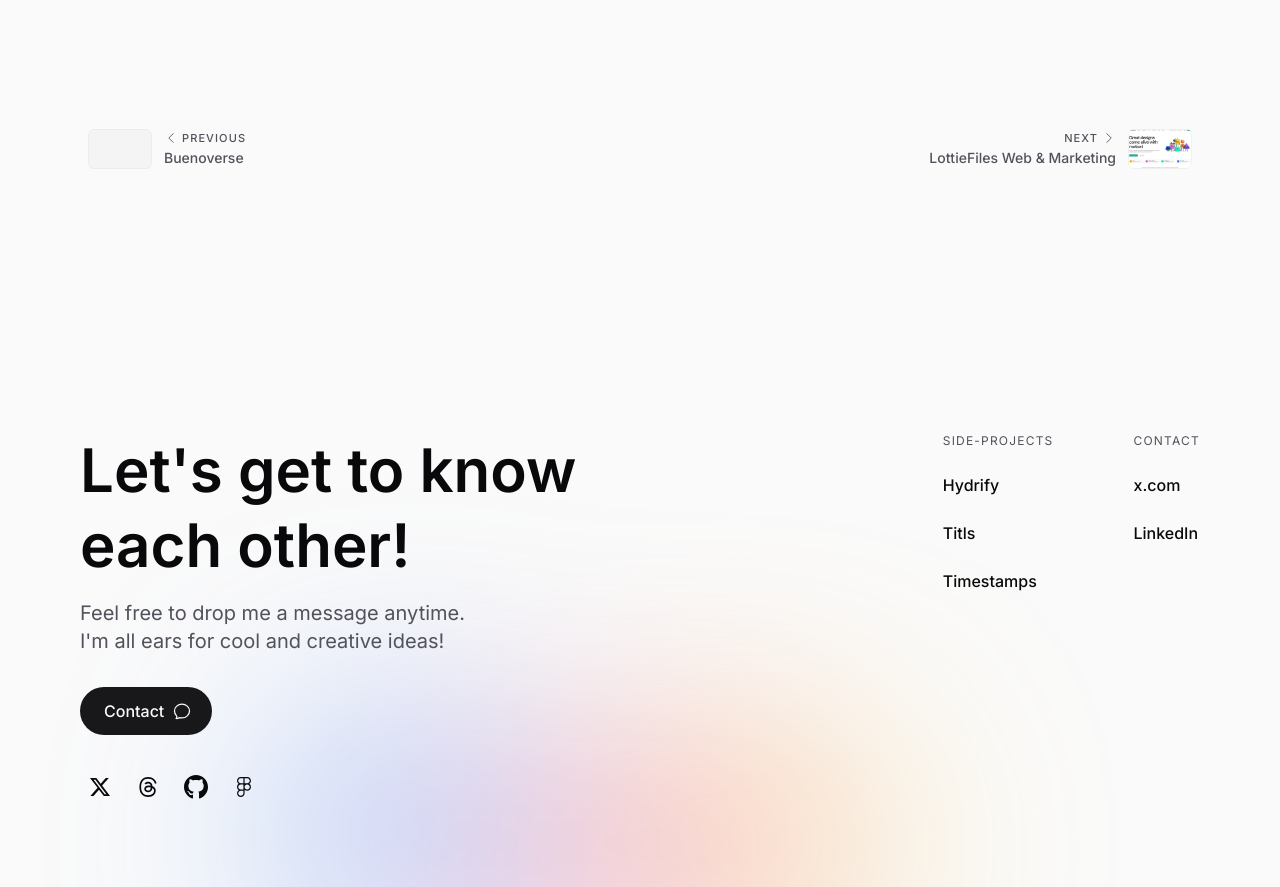
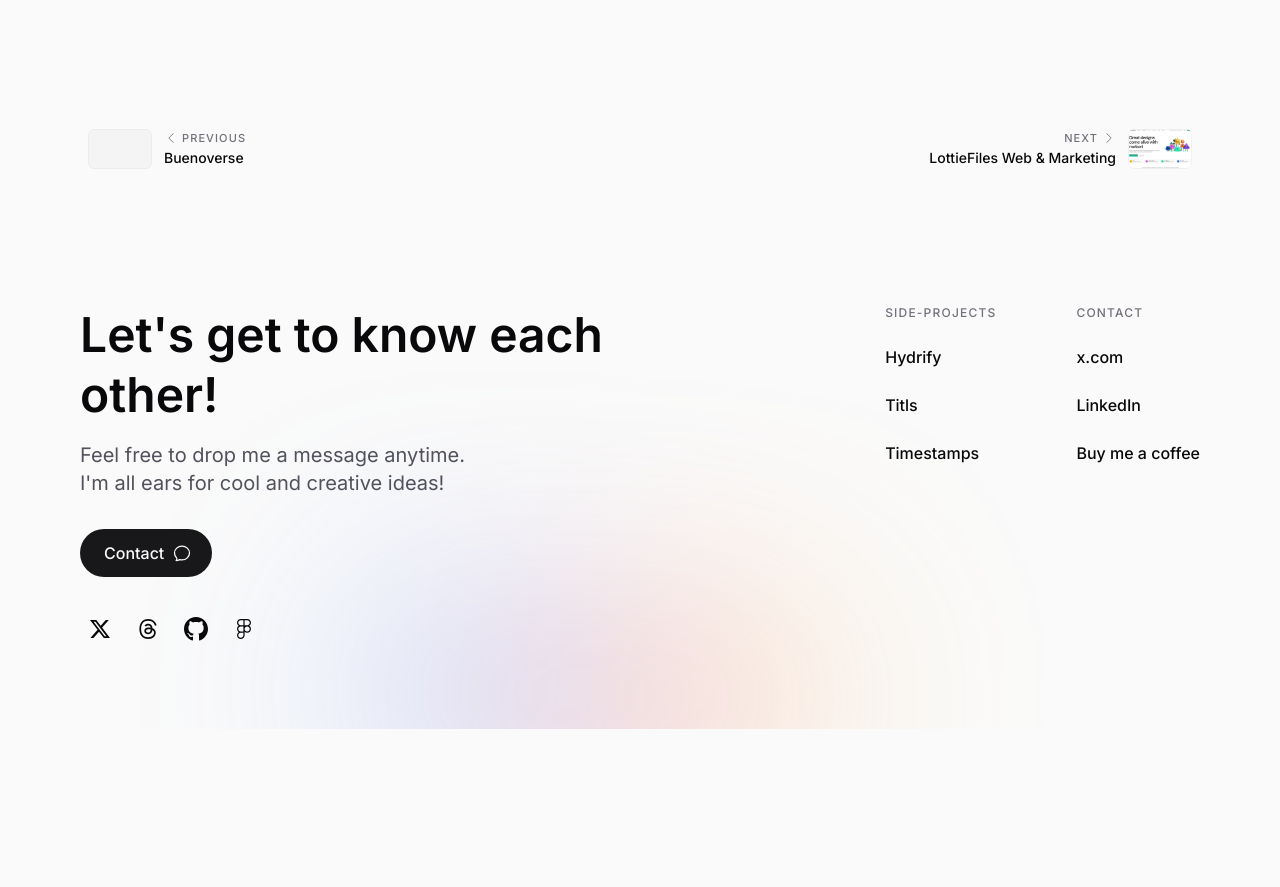
Before and after one commit to NiklasPeterson/niklaspeterson.com, a Next.js app: page /projects/bueno-drops-figma-plugin in a window 1280 px wide. Shown: the part 1560-2447 px from the top of the page. After the commit the page ends 2289 px from the top, so only its background shows below. Built offline with nearby package versions, Linux system fonts and the light colour scheme; no server answers; grey boxes are pictures that could not be loaded.

Commit message:
refactor: streamline homepage layout and styling

```diff
--- a/app/components/AlbumAnimation.jsx
+++ /dev/null
@@ -1,64 +0,0 @@
-"use client";
-import { motion } from "motion/react";
-import React from "react";
-
-const images = [
-  {
-    src: "https://placehold.co/720",
-    alt: "Tree",
-  },
-  {
-    src: "https://placehold.co/720",
-    alt: "Tree",
-  },
-  {
-    src: "https://placehold.co/720",
-    alt: "Tree",
-  },
-  {
-    src: "https://placehold.co/720",
-    alt: "Tree",
-  },
-  {
-    src: "https://placehold.co/720",
-    alt: "Tree",
-  },
-];
-
-const ROTATION_DEGREES = [10, -20, -5, 5, -2];
-
-const variants = {
-  initial: {
-    scale: 0,
-  },
-  animate: (i) => ({
-    scale: 1,
-    rotate: ROTATION_DEGREES[i],
-    transition: {
-      delay: i * 0.1,
-      duration: 0.5,
-      type: "spring",
-      stiffness: 360,
-      damping: 20,
-    },
-  }),
-};
-
-export default function AlbumAnimation() {
-  return (
-    <motion.div className="relative flex h-full w-full flex-row items-center justify-center overflow-hidden rounded-xl p-4 shadow-lg">
-      {images.map((image, index) => (
-        <motion.img
-          src={image.src}
-          alt={image.alt}
-          key={index}
-          custom={index}
-          variants={variants}
-          initial="initial"
-          animate="animate"
-          className="-m-3 h-12 w-12 rounded-lg after:border-2 after:border-translucent after:content-[''] shadow-lg"
-        />
-      ))}
-    </motion.div>
-  );
-}
--- a/app/components/Footer.jsx
+++ b/app/components/Footer.jsx
@@ -1,13 +1,25 @@
 import FadeIn from "./FadeIn";
 import DeferredFooterBackground from "./DeferredFooterBackground";
 
+const SIDE_PROJECTS = [
+  { title: "Hydrify", href: "https://apps.apple.com/app/hydrify/id6450311759" },
+  { title: "Titls", href: "https://apps.apple.com/app/titls/id1579078964" },
+  { title: "Timestamps", href: "https://timestamps.app" },
+];
+
+const CONTACT_LINKS = [
+  { title: "x.com", href: "https://x.com/niklas_peterson" },
+  { title: "LinkedIn", href: "https://www.linkedin.com/in/niklaspeterson" },
+  { title: "Buy me a coffee", href: "https://www.buymeacoffee.com/niklaspeterson" },
+];
+
 export default function Footer() {
   return (
-    <FadeIn className="relative flex w-full flex-col gap-10 overflow-hidden px-4 py-20 md:px-20 md:pt-32">
+    <FadeIn className="relative flex w-full flex-col gap-10 overflow-hidden px-4 pb-20 md:px-20 md:pb-20">
       <div className="flex flex-col gap-20 md:flex-row md:justify-between">
         <div className="flex flex-col gap-8">
           <div className="flex flex-col gap-4">
-            <h2 className="max-w-xl text-4xl leading-tight font-semibold text-zinc-950 md:text-6xl dark:text-zinc-50">
+            <h2 className="max-w-xl text-4xl leading-tight font-semibold text-primary md:text-5xl">
               Let&apos;s get to know each other!
             </h2>
             <p className="text-lg md:text-xl">
@@ -36,7 +48,7 @@ export default function Footer() {
               />
             </svg>
           </a>
-          <div className="flex gap-2 text-zinc-950 dark:text-zinc-50">
+          <div className="flex gap-2 text-primary">
             {[
               [
                 "1",
@@ -85,45 +97,28 @@ export default function Footer() {
           </div>
         </div>
 
-        <div className="flex gap-20 font-medium text-zinc-950 dark:text-zinc-50">
+        <div className="flex gap-20">
           <div className="flex flex-col items-start gap-6">
-            <div className="text-xs font-normal tracking-widest text-zinc-600 uppercase dark:text-zinc-300">
+            <div className="text-xs font-medium tracking-widest uppercase text-muted">
               Side-projects
             </div>
-            {[
-              [
-                "1",
-                "Hydrify",
-                "https://apps.apple.com/app/hydrify/id6450311759",
-              ],
-              ["2", "Titls", "https://apps.apple.com/app/titls/id1579078964"],
-              ["3", "Timestamps", "https://timestamps.app"],
-            ].map(([key, title, url]) => (
-              <a href={url} target="_blank" rel="noopener" key={key}>
+            {SIDE_PROJECTS.map(({ title, href }) => (
+              <a href={href} target="_blank" rel="noopener" key={title}>
                 <div className="btn-link">
                   {title}
-                  {/* <svg xmlns="http://www.w3.org/2000/svg" fill="none" viewBox="0 0 24 24" strokeWidth="1.5" stroke="currentColor" className="w-4 h-4">
-                    <path strokeLinecap="round" strokeLinejoin="round" d="m4.5 19.5 15-15m0 0H8.25m11.25 0v11.25" />
-                  </svg> */}
                 </div>
               </a>
             ))}
           </div>
 
           <div className="flex flex-col items-start gap-6">
-            <div className="text-xs font-normal tracking-widest text-zinc-600 uppercase dark:text-zinc-300">
+            <div className="text-xs font-medium tracking-widest uppercase text-muted">
               Contact
             </div>
-            {[
-              ["1", "x.com", "https://x.com/niklas_peterson"],
-              ["2", "LinkedIn", "https://www.linkedin.com/in/niklaspeterson"],
-            ].map(([key, title, url]) => (
-              <a href={url} target="_blank" rel="noopener" key={key}>
+            {CONTACT_LINKS.map(({ title, href }) => (
+              <a href={href} target="_blank" rel="noopener" key={title}>
                 <div className="btn-link">
                   {title}
-                  {/* <svg xmlns="http://www.w3.org/2000/svg" fill="none" viewBox="0 0 24 24" strokeWidth="1.5" stroke="currentColor" className="w-4 h-4">
-                    <path strokeLinecap="round" strokeLinejoin="round" d="m4.5 19.5 15-15m0 0H8.25m11.25 0v11.25" />
-                  </svg> */}
                 </div>
               </a>
             ))}
--- a/app/components/Header.jsx
+++ b/app/components/Header.jsx
@@ -6,26 +6,19 @@ export default function Header() {
     <FadeIn
       position="down"
       desktopOnly
-        className="relative z-1 flex h-content flex-col justify-center gap-4 overflow-visible py-20 px-4 md:px-20 md:py-32"
+      className="relative z-1 flex h-content flex-col justify-center gap-4 overflow-visible px-4 pt-20 pb-24 md:px-20 md:py-32"
     >
-        {/* <div className="absolute top-0 right-0 left-0 -z-10 flex max-w-full justify-center overflow-hidden ">
-          <img src="/animated-header.svg" alt="Animated Header" />
-        </div> */}
-        {/* <div className="flex rounded-2xl gap-1 items-center bg-zinc-200 dark:bg-zinc-800 w-fit py-1 px-3">
-          <div className="rounded-2xl w-3 h-3 bg-red-500"></div>
-          <span className="mx-1 text-zinc-950 dark:text-zinc-50">Not open for work</span>
-        </div> */}
-        <h1 className="max-w-4xl text-4xl leading-tight font-semibold text-zinc-950 md:text-[64px] dark:text-zinc-50">
+      <h1 className="max-w-4xl text-4xl leading-tight text-pretty font-semibold text-primary md:text-6xl">
         Bringing digital products to life with pixels and code.
       </h1>
-        <p className="max-w-4xl text-xl text-pretty md:text-2xl">
+      <p className="max-w-3xl text-xl text-pretty md:text-2xl">
         Niklas Peterson, designer and creator from Sweden, currently shaping
         experiences as a{" "}
-          <span className="font-semibold text-zinc-950 dark:text-zinc-50">
+        <span className="font-semibold text-primary">
           Staff Product Designer
         </span>{" "}
         at{" "}
-          <span className="inline-block font-semibold text-zinc-950 dark:text-zinc-50">
+        <span className="inline-block font-semibold text-primary">
           LottieFiles
         </span>
         .
@@ -35,7 +28,7 @@ export default function Header() {
         <a
           href="https://apps.apple.com/app/hydrify/id6450311759"
           target="_blank"
-            className="inline-block font-semibold text-zinc-950 dark:text-zinc-50"
+          className="inline-block font-semibold text-primary"
         >
           <HoverThumbnail
             text="Hydrify"
@@ -46,7 +39,7 @@ export default function Header() {
         <a
           href="https://apps.apple.com/app/titls/id1579078964"
           target="_blank"
-            className="inline-block font-semibold text-zinc-950 dark:text-zinc-50"
+          className="inline-block font-semibold text-primary"
         >
           <HoverThumbnail
             text="Titls"
--- a/app/components/HoverThumbnail.jsx
+++ b/app/components/HoverThumbnail.jsx
@@ -1,5 +1,5 @@
 "use client";
-import React, { useEffect, useState, useRef } from "react";
+import { useEffect, useRef, useState } from "react";
 import {
   motion,
   AnimatePresence,
@@ -89,10 +89,6 @@ const HoverThumbnail = ({ text, images }) => {
   const canShowPreview = () =>
     window.matchMedia("(hover: hover) and (pointer: fine)").matches;
 
-  const handleMouseMove = (e) => {
-    updateMousePosition(e);
-  };
-
   const handleMouseEnter = (e) => {
     if (reduceMotion || !canShowPreview()) return;
 
@@ -117,7 +113,7 @@ const HoverThumbnail = ({ text, images }) => {
       className="relative"
       onMouseEnter={handleMouseEnter}
       onMouseLeave={handleMouseLeave}
-      onMouseMove={handleMouseMove}
+      onMouseMove={updateMousePosition}
     >
       {text}
       <AnimatePresence>
--- a/app/components/Logo.jsx
+++ b/app/components/Logo.jsx
@@ -1,7 +1,7 @@
 export default function Logo() {
   return (
     <svg
-      className="text-zinc-950 dark:text-zinc-50"
+      className="text-primary"
       id="logo"
       width="58"
       height="40"
--- a/app/globals.css
+++ b/app/globals.css
@@ -1,9 +1,6 @@
 @import "tailwindcss";
 
 @theme {
-  --color-background: var(--background);
-  --color-foreground: var(--foreground);
-
   --animate-fadeUp: fadeUp 0.4s ease-out;
 
   @keyframes fadeUp {
@@ -37,24 +34,6 @@
   }
 }
 
-/* :root {
-  --background: #ffffff;
-  --foreground: #171717;
-}
-
-@media (prefers-color-scheme: dark) {
-  :root {
-    --background: #0a0a0a;
-    --foreground: #ededed;
-  }
-}
-
-body {
-  color: var(--foreground);
-  background: var(--background);
-  font-family: Arial, Helvetica, sans-serif;
-} */
-
 @utility btn-primary {
   @apply flex cursor-pointer items-center gap-1 rounded-full bg-zinc-900 px-5 py-3 font-medium text-zinc-50 transition-transform duration-160 ease-out hover:bg-zinc-700 active:scale-[96%] dark:bg-zinc-100 dark:text-zinc-950 dark:hover:bg-zinc-300;
 }
@@ -73,6 +52,14 @@ body {
 
 @utility border-translucent {
   @apply border-zinc-200/50 dark:border-zinc-600/50;
+}
+
+@utility text-primary {
+  @apply text-zinc-950 dark:text-zinc-50;
+}
+
+@utility text-muted {
+  @apply text-zinc-500 dark:text-zinc-400;
 }
 
 /* custom CSS */
--- a/app/page.js
+++ b/app/page.js
@@ -10,7 +10,7 @@ import { preload } from "react-dom";
 export default function Home() {
   // This is the LCP video in the initial project grid. Preloading it keeps the
   // request on the critical path instead of waiting for video scheduling.
-  preload("/lottiefiles-dam.mp4", {
+  preload("/lottiefiles-dam-2026.mp4", {
     as: "video",
     fetchPriority: "high",
   });
@@ -36,8 +36,12 @@ export default function Home() {
   return (
     <main className="relative flex w-full max-w-360 flex-col">
       <Nav />
-      <div className="absolute top-0 right-0 left-0 -z-10 flex max-w-full justify-center h-100 md:pr-60 md:h-auto">
-        <img src="/animated-header.svg" alt="Animated Header" className="blur-[120px]" />
+      <div className="absolute top-0 right-0 left-0 -z-10 flex h-100 max-w-full justify-center overflow-hidden md:h-110 md:pr-60">
+        <img
+          src="/animated-header.svg"
+          alt="Animated Header"
+          className="h-full w-full object-cover blur-[120px] lg:object-contain"
+        />
       </div>
       <Header />
       <Projects projects={projects} />
```
Also changed, not shown: app/components/About.jsx (+26 -27 lines). Lines whose indentation alone changed are shown as unchanged.
